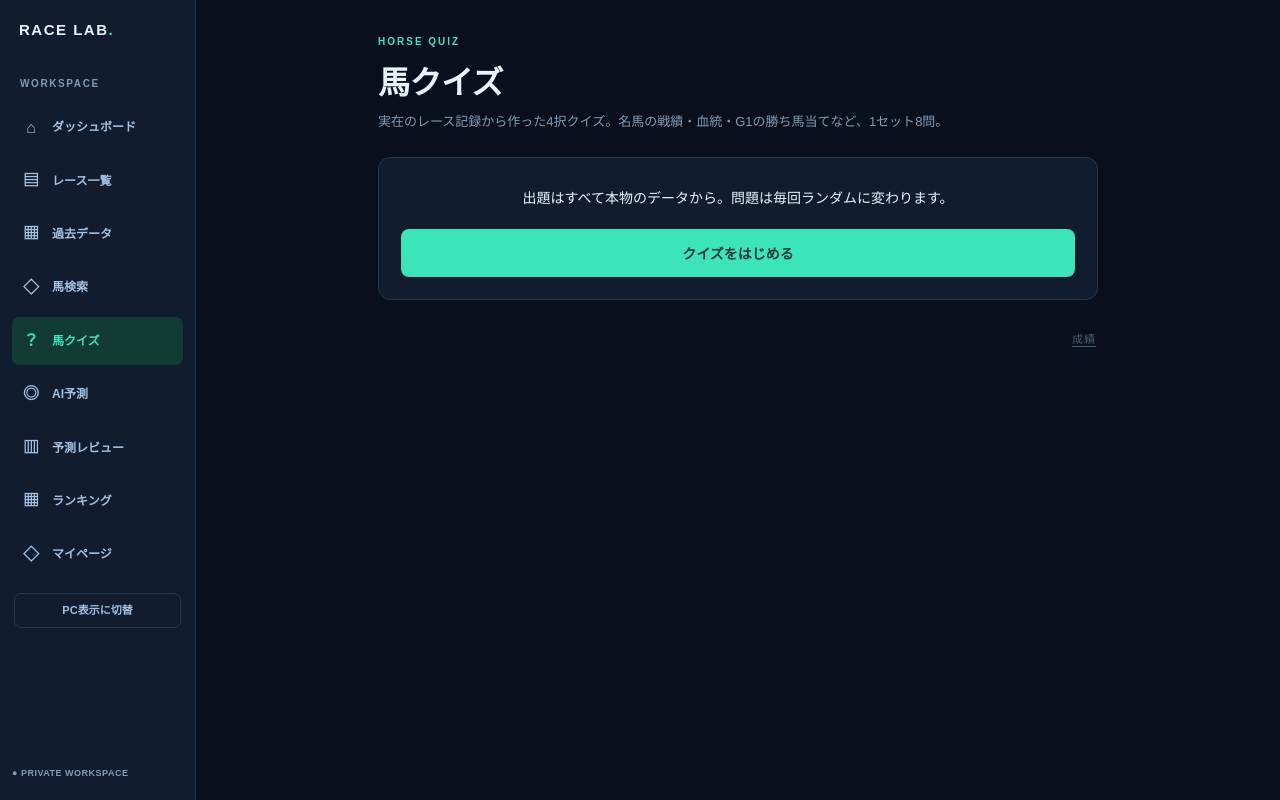
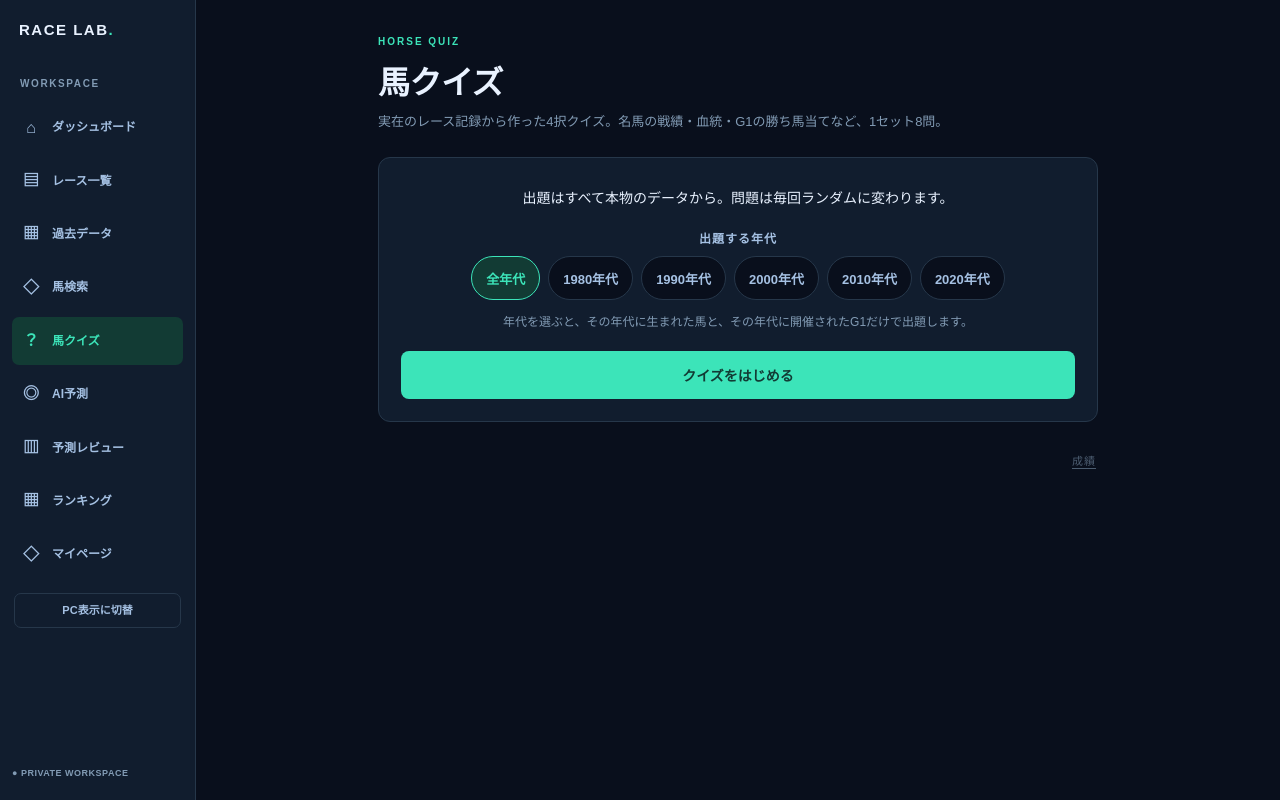
Before and after one commit to kazukun0721/race-lab, a Next.js app in the folder frontend/: page /quiz in a window 1280 px wide. Built offline with nearby package versions, Linux system fonts and the light colour scheme.

Commit message:
Quiz: decade filter (1980s-2020s) for all question types

```diff
--- a/frontend/src/app/api/quiz/route.ts
+++ b/frontend/src/app/api/quiz/route.ts
@@ -14,13 +14,19 @@ export async function GET(request: Request) {
   const { searchParams } = new URL(request.url);
   const raw = Number(searchParams.get("count") ?? "8");
   const count = Number.isFinite(raw) ? Math.max(1, Math.min(20, Math.floor(raw))) : 8;
+  const rawDecade = searchParams.get("decade") ?? "";
+  const decade = ["1980", "1990", "2000", "2010", "2020"].includes(rawDecade)
+    ? rawDecade
+    : null;
 
   const base = process.env.RACE_LAB_DATA_CENTER_URL;
   if (!base) {
     return NextResponse.json({ error: "クイズ機能が未設定です。" }, { status: 502 });
   }
   const url = new URL("/quiz", base);
-  url.search = new URLSearchParams({ count: String(count) }).toString();
+  const params: Record<string, string> = { count: String(count) };
+  if (decade) params.decade = decade;
+  url.search = new URLSearchParams(params).toString();
   try {
     const response = await fetch(url, {
       cache: "no-store",
--- a/frontend/src/app/quiz/page.tsx
+++ b/frontend/src/app/quiz/page.tsx
@@ -28,8 +28,22 @@ type MemberStat = {
 
 const SET_SIZE = 8;
 
+const DECADES = [
+  { value: "all", label: "全年代" },
+  { value: "1980", label: "1980年代" },
+  { value: "1990", label: "1990年代" },
+  { value: "2000", label: "2000年代" },
+  { value: "2010", label: "2010年代" },
+  { value: "2020", label: "2020年代" },
+] as const;
+
+type DecadeValue = (typeof DECADES)[number]["value"];
+
 export default function QuizPage() {
   const [phase, setPhase] = useState<Phase>("intro");
+  const [decade, setDecade] = useState<DecadeValue>("all");
+  const [shortNote, setShortNote] = useState("");
+  const [introNote, setIntroNote] = useState("");
   const [questions, setQuestions] = useState<QuizQuestion[]>([]);
   const [idx, setIdx] = useState(0);
   const [picked, setPicked] = useState<number | null>(null);
@@ -41,14 +55,31 @@ export default function QuizPage() {
   const [statsError, setStatsError] = useState("");
   const [statsLoading, setStatsLoading] = useState(false);
 
+  const decadeLabel = DECADES.find(d => d.value === decade)?.label ?? "全年代";
+
   const start = useCallback(async () => {
     setPhase("loading");
     setError("");
+    setShortNote("");
+    setIntroNote("");
     try {
-      const res = await fetch(`/api/quiz?count=${SET_SIZE}`, { cache: "no-store" });
+      const query = decade === "all" ? `count=${SET_SIZE}` : `count=${SET_SIZE}&decade=${decade}`;
+      const res = await fetch(`/api/quiz?${query}`, { cache: "no-store" });
       const body = await res.json();
-      if (!res.ok || !Array.isArray(body.questions) || body.questions.length === 0) {
+      if (!res.ok || !Array.isArray(body.questions)) {
         throw new Error(body.error ?? "クイズを取得できませんでした。");
+      }
+      if (body.questions.length === 0) {
+        setIntroNote(
+          decade === "all"
+            ? "問題を作れませんでした。時間をおいてもう一度試してください。"
+            : `${decadeLabel}では出題できる問題がありませんでした。別の年代を選んでください。`
+        );
+        setPhase("intro");
+        return;
+      }
+      if (body.questions.length < SET_SIZE) {
+        setShortNote(`${decadeLabel}は出題できる問題が${body.questions.length}問だったため、${body.questions.length}問で出題します。`);
       }
       setQuestions(body.questions);
       setIdx(0);
@@ -60,7 +91,7 @@ export default function QuizPage() {
       setError(e instanceof Error ? e.message : "クイズを取得できませんでした。");
       setPhase("error");
     }
-  }, []);
+  }, [decade, decadeLabel]);
 
   const q = questions[idx];
   const score = results.filter(Boolean).length;
@@ -174,6 +205,21 @@ export default function QuizPage() {
       {phase === "intro" && (
         <div className="panel center">
           <p className="lead">出題はすべて本物のデータから。問題は毎回ランダムに変わります。</p>
+          <p className="decadeTitle">出題する年代</p>
+          <div className="decadeRow">
+            {DECADES.map(d => (
+              <button
+                key={d.value}
+                type="button"
+                className={`decadeChip${decade === d.value ? " on" : ""}`}
+                onClick={() => setDecade(d.value)}
+              >
+                {d.label}
+              </button>
+            ))}
+          </div>
+          <p className="note">年代を選ぶと、その年代に生まれた馬と、その年代に開催されたG1だけで出題します。</p>
+          {introNote && <p className="note warn">{introNote}</p>}
           <button type="button" className="primary" onClick={() => void start()}>クイズをはじめる</button>
         </div>
       )}
@@ -191,9 +237,13 @@ export default function QuizPage() {
       {phase === "playing" && q && (
         <div className="panel">
           <div className="meta">
-            <span className="chip">{q.label}</span>
+            <span className="chips">
+              <span className="chip">{q.label}</span>
+              {decade !== "all" && <span className="chip era">{decadeLabel}</span>}
+            </span>
             <span className="progress">{idx + 1} / {questions.length} 問目　・　正解 {score}</span>
           </div>
+          {shortNote && <p className="shortNote">{shortNote}</p>}
           <p className="question">{q.question}</p>
           {q.hints.length > 0 && (
             <ul className="hints">
@@ -236,6 +286,7 @@ export default function QuizPage() {
         <div className="panel">
           <p className="scoreLine">{questions.length}問中 <b>{score}問</b> 正解</p>
           <p className="lead">{scoreComment(score, questions.length)}</p>
+          {shortNote && <p className="note warn">{shortNote}</p>}
           <div className="reviewList">
             {questions.map((item, i) => (
               <div key={i} className="reviewRow">
@@ -248,6 +299,7 @@ export default function QuizPage() {
             ))}
           </div>
           <button type="button" className="primary" onClick={() => void start()}>もう1セットやる</button>
+          <button type="button" className="ghostBtn" onClick={() => setPhase("intro")}>年代を変えてやる</button>
         </div>
       )}
 
@@ -327,6 +379,15 @@ export default function QuizPage() {
         .rl-quiz .statsRow:last-child{border-bottom:0}
         .rl-quiz .statsName{font-size:13px;font-weight:800;min-width:64px}
         .rl-quiz .statsVals{font-size:12px;color:var(--rl-sub);line-height:1.7}
+        .rl-quiz .decadeTitle{font-size:12px;font-weight:800;color:var(--rl-sub);letter-spacing:1px;margin:0 0 10px}
+        .rl-quiz .decadeRow{display:flex;flex-wrap:wrap;gap:8px;justify-content:center;margin:0 0 12px}
+        .rl-quiz .decadeChip{min-height:44px;padding:10px 14px;border:1px solid var(--rl-border);border-radius:999px;background:var(--rl-bg);color:var(--rl-sub);font-size:13px;font-weight:800;cursor:pointer}
+        .rl-quiz .decadeChip.on{border-color:var(--rl-accent);background:var(--rl-accent-bg);color:var(--rl-accent-bright)}
+        .rl-quiz .note.warn{color:#e5a13d}
+        .rl-quiz .shortNote{font-size:12px;color:#e5a13d;line-height:1.7;margin:0 0 12px}
+        .rl-quiz .chips{display:flex;gap:6px;flex-wrap:wrap}
+        .rl-quiz .chip.era{background:var(--rl-hover);border-color:var(--rl-border);color:var(--rl-sub)}
+        .rl-quiz .ghostBtn{margin-top:10px;background:none;border:1px solid var(--rl-border);color:var(--rl-sub);padding:12px 22px;border-radius:8px;font-weight:800;font-size:13px;cursor:pointer;width:100%}
         @media(max-width:760px){.rl-quiz{padding:25px 15px 60px}.rl-quiz h1{font-size:27px}.rl-quiz .panel{padding:16px}.rl-quiz .question{font-size:16px}}
       `}</style>
     </div>
```
